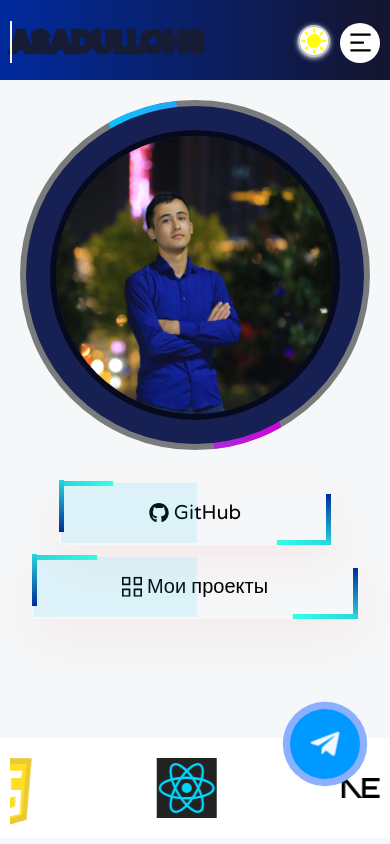
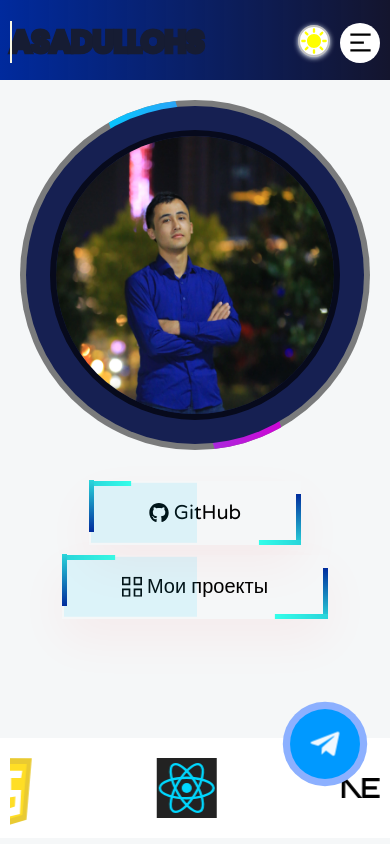
Before and after one commit to HumbleBoyy/Asadullohs, a React (Vite) app: page / in a window 390 px wide. Shown: the top 844 px of the page. Built offline with nearby package versions, Linux system fonts and the light colour scheme; no server answers; the database is empty.

Commit message:
New Commit

```diff
--- a/src/Components/Home/home.css
+++ b/src/Components/Home/home.css
@@ -410,7 +410,7 @@
 		left: 0%;
 		transform: translate(0%, -30%);
 		overflow: hidden;
-		padding: 20px 90px;
+		padding: 20px 60px;
 		font-size: 3rem;
 	}
 	.greeting{
```
